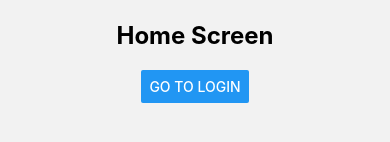
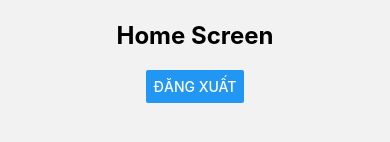
Before and after one commit to sang12022004/RestaurantApp, a React Native app: screen /Home in a window 390 px wide. Shown: the part 360-502 px from the top of the page. Built offline with nearby package versions, Linux system fonts and the light colour scheme.

Commit message:
Cập nhật HomeScreen: Thêm chức năng đăng xuất

```diff
--- a/src/screens/HomeScreen.tsx
+++ b/src/screens/HomeScreen.tsx
@@ -2,14 +2,22 @@ import React from 'react';
 import { View, Text, Button, StyleSheet } from 'react-native';
 import { NativeStackScreenProps } from '@react-navigation/native-stack';
 import { RootStackParamList } from '../navigation/RootNavigator';
+import { useAuth } from '../context/AuthContext';
 
 type Props = NativeStackScreenProps<RootStackParamList, 'Home'>;
 
 const HomeScreen: React.FC<Props> = ({ navigation }) => {
+  const { logout } = useAuth();
+
+  const handleLogout = () => {
+    logout();
+    navigation.replace('Login');
+  };
+
   return (
     <View style={styles.container}>
       <Text style={styles.title}>Home Screen</Text>
-      <Button title="Go to Login" onPress={() => navigation.navigate('Login')} />
+      <Button title="Đăng xuất" onPress={handleLogout} />
     </View>
   );
 };
```
